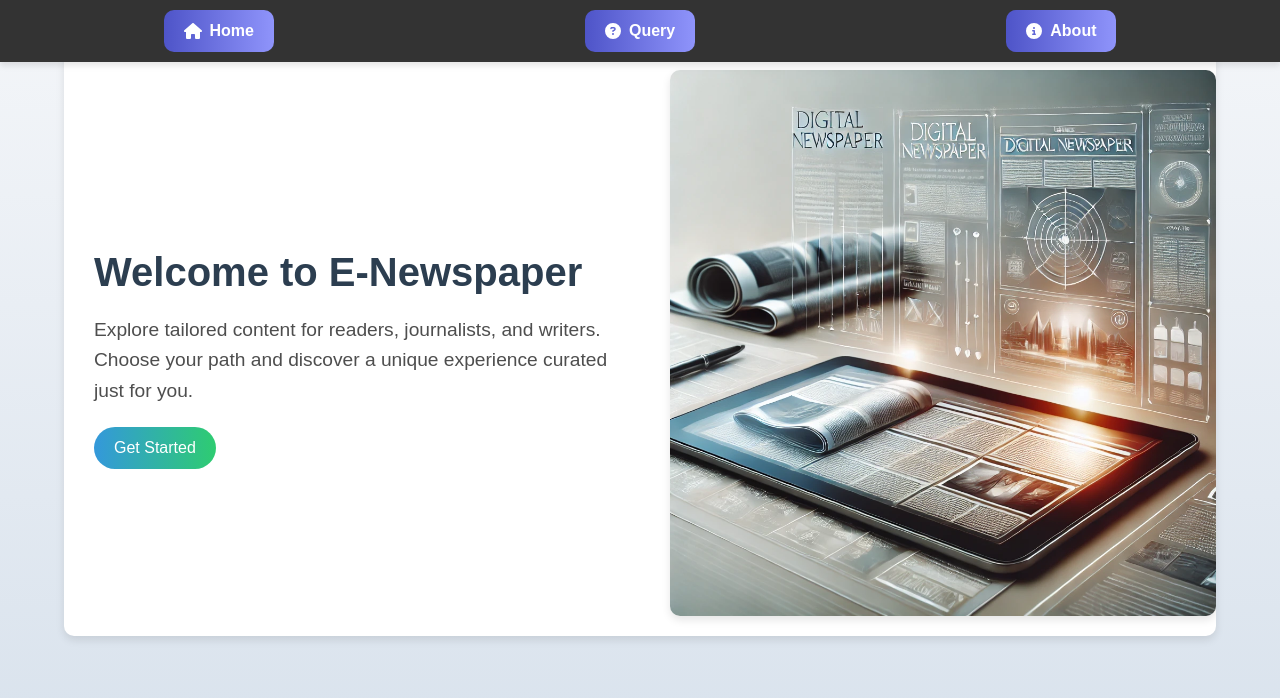
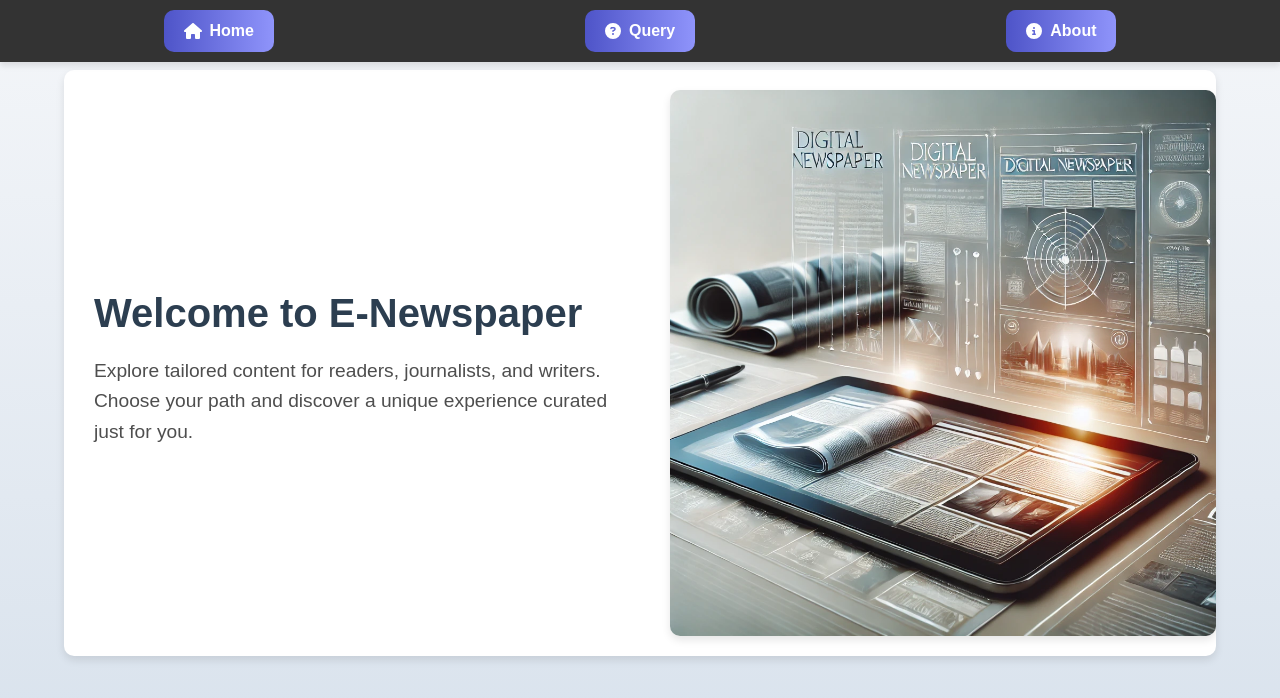
Before and after one commit to arpitsinghal98/e-newspaper-management, a React (Create React App) app in the folder Client/: page / in a window 1280 px wide. Shown: the top 698 px of the page. Built offline with nearby package versions, Linux system fonts and the light colour scheme; the HTML template or start-up script is replaced by a standard one.

Commit message:
CSS Corrected

```diff
--- a/Client/src/pages/HomePage.js
+++ b/Client/src/pages/HomePage.js
@@ -11,7 +11,6 @@ const HomePage = () => {
             Explore tailored content for readers, journalists, and writers.
             Choose your path and discover a unique experience curated just for you.
           </p>
-          <button className="cta-button">Get Started</button>
         </div>
         <div className="hero-image">
           <img src="/images/HomePage.png" alt="E-Newspaper" />
--- a/Client/src/styles/Homepage.css
+++ b/Client/src/styles/Homepage.css
@@ -17,13 +17,14 @@
   align-items: center;
   justify-content: space-between;
   width: 90%;
-  max-width: 1200px;
-  margin-top: 50px;
+  max-width: 1300px;
+  margin-top: 70px;
   padding: 20px 0;
   background: white;
   box-shadow: 0 4px 8px rgba(0, 0, 0, 0.1);
   border-radius: 10px;
   overflow: hidden;
+  height: auto;
 }
 
 .hero-content {
@@ -73,9 +74,10 @@
 
 .hero-image img {
   max-width: 100%;
-  height: auto;
+  height: 100%;
   border-radius: 10px;
   box-shadow: 0 4px 8px rgba(0, 0, 0, 0.1);
+  object-fit: cover;
 }
 
 /* Responsive Design */
```
